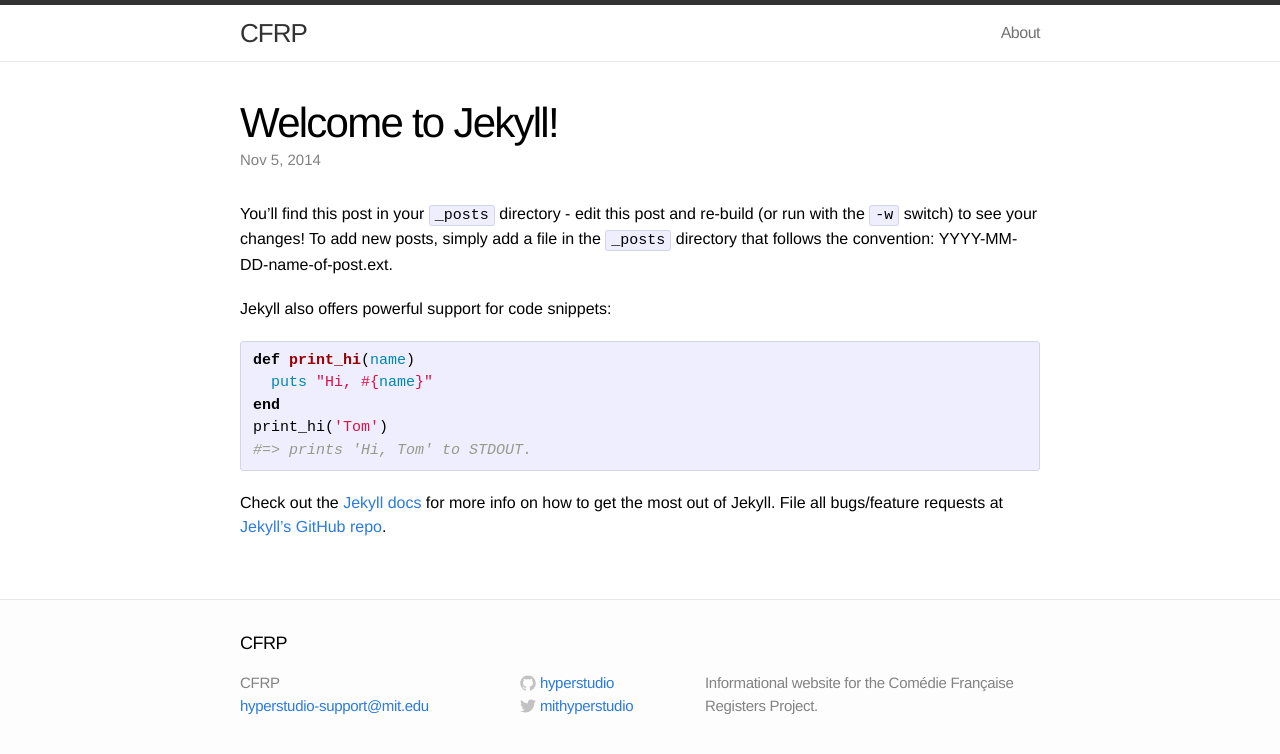
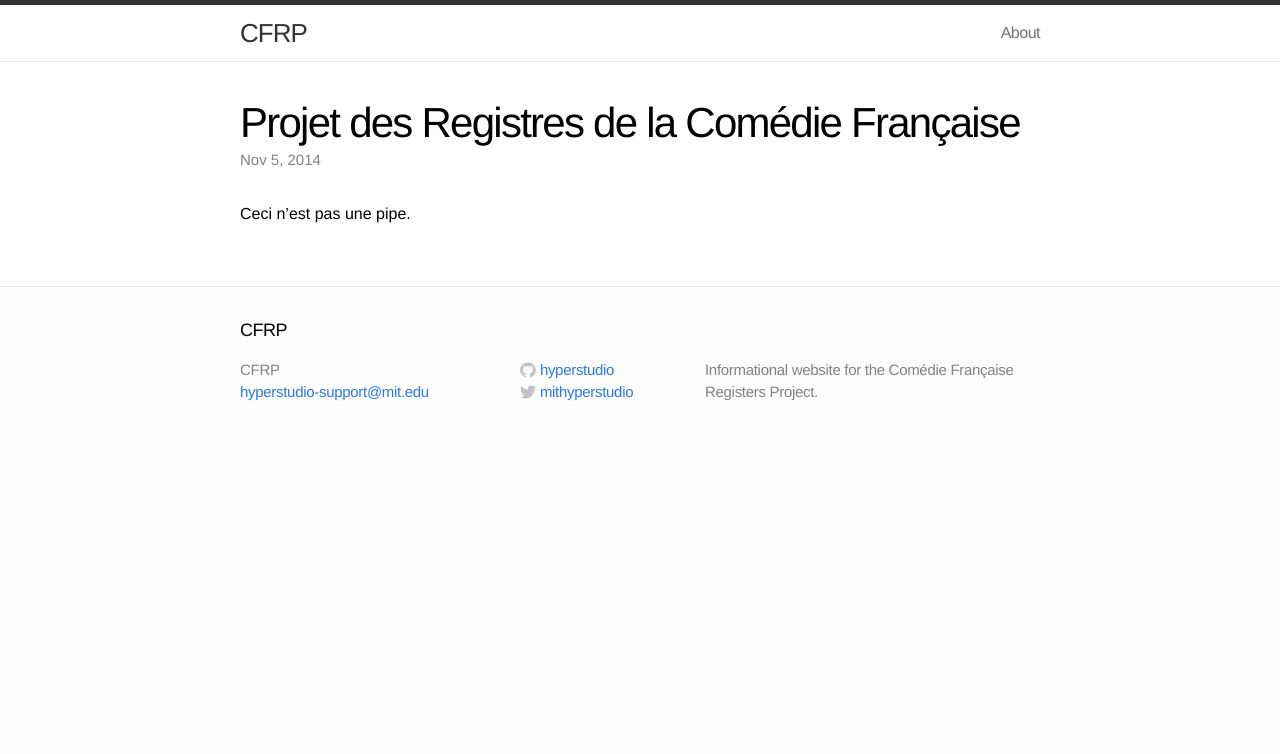
Before and after one commit to jsravel4/cfrp-website, a Jekyll site: the page built from _posts/2014-11-05-welcome-to-jekyll.markdown, in a window 1280 px wide. Shown: the top 754 px of the page. Built offline with Jekyll 4.4.1, drawn with Linux system fonts in a browser that asks for light colours.

Commit message:
Remove boilerplate content, replace with trendy surrealist slogans.

```diff
--- a/_posts/2014-11-05-welcome-to-jekyll.markdown
+++ b/_posts/2014-11-05-welcome-to-jekyll.markdown
@@ -1,24 +1,8 @@
 ---
 layout: post
-title:  "Welcome to Jekyll!"
+title:  "Projet des Registres de la Comédie Française"
 date:   2014-11-05 16:51:18
-categories: jekyll update
+categories: update
 ---
 
-You'll find this post in your `_posts` directory - edit this post and re-build (or run with the `-w` switch) to see your changes!
-To add new posts, simply add a file in the `_posts` directory that follows the convention: YYYY-MM-DD-name-of-post.ext.
-
-Jekyll also offers powerful support for code snippets:
-
-{% highlight ruby %}
-def print_hi(name)
-  puts "Hi, #{name}"
-end
-print_hi('Tom')
-#=> prints 'Hi, Tom' to STDOUT.
-{% endhighlight %}
-
-Check out the [Jekyll docs][jekyll] for more info on how to get the most out of Jekyll. File all bugs/feature requests at [Jekyll's GitHub repo][jekyll-gh].
-
-[jekyll-gh]: https://github.com/jekyll/jekyll
-[jekyll]:    http://jekyllrb.com
+Ceci n'est pas une pipe.
```
Also changed, not shown: about.md (+1 -5 lines).
